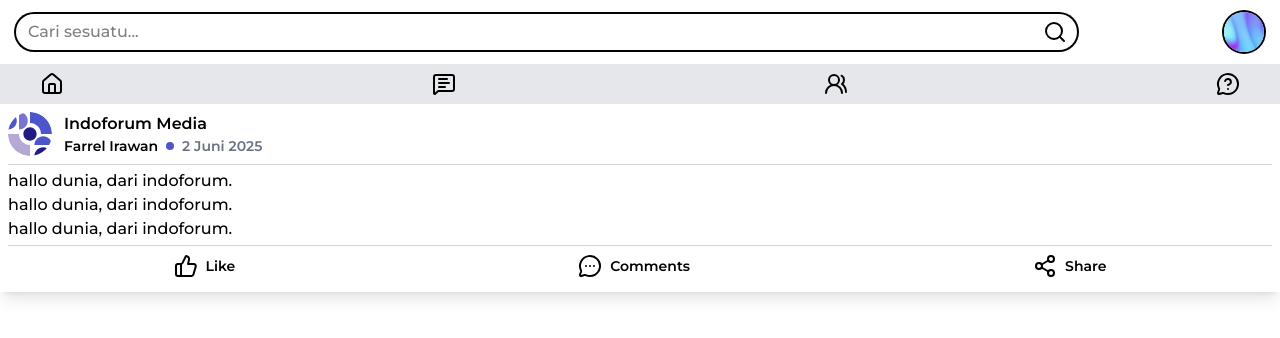
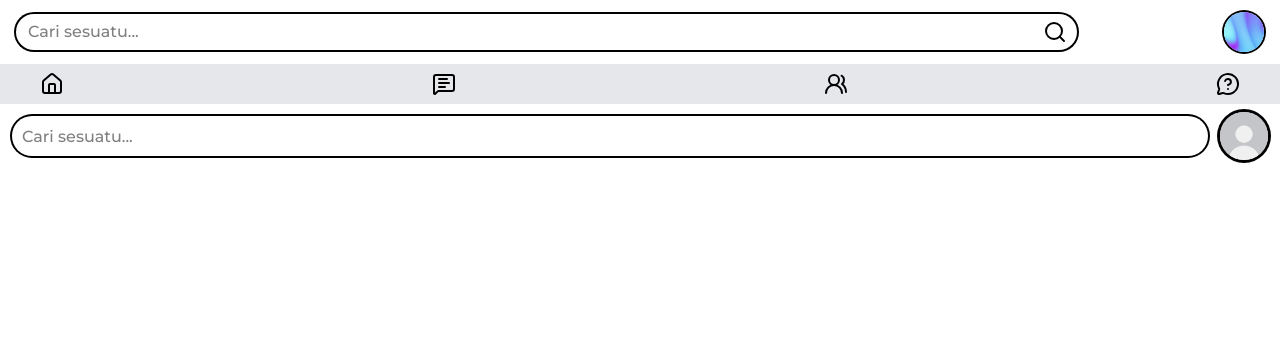
Before and after one commit to MrIrawan/indoforum, a Next.js app: page /post in a window 1280 px wide. Shown: the top 338 px of the page. Built offline with nearby package versions, Linux system fonts and the light colour scheme.

Commit message:
membuat komponen search bar

```diff
--- a/src/app/post/page.js
+++ b/src/app/post/page.js
@@ -1,78 +1,9 @@
 "use client"
 
-import Button from "@/components/ui/button/Buttons"
-import Image from "next/image"
-import inndofoumLogo from "../../../public/images/indoforum-logo.svg"
-import {
-    MessageCircleMoreIcon,
-    ThumbsUpIcon,
-    Share2Icon
-} from "lucide-react"
+import SearchBar from "@/components/container/SearchBar/SearchBar"
 
 export default function PostPage() {
     return (
-        <>
-            <article className="w-full flex flex-col bg-text-color max-h-56 px-2 shadow-lg">
-                <div className="flex gap-3 py-2">
-                    <div className="w-11 h-11 overflow-hidden rounded-full">
-                        <Image
-                            src={inndofoumLogo}
-                            alt="indoforum-logo"
-                            width={50}
-                            height={50}
-                        />
-                    </div>
-                    <div className="flex flex-col justify-between gap-0">
-                        <h2 className="text-base font-m-semibold">Indoforum Media</h2>
-                        <div className="flex items-center gap-2">
-                            <h3 className="text-sm font-m-semibold">Farrel Irawan</h3>
-                            <hr className="h-2 w-2 bg-primary-color border-none rounded-full"/>
-                            <h3 className="text-sm font-m-semibold text-gray-500">2 Juni 2025</h3>
-                        </div>
-                    </div>
-                </div>
-                {/* postcard parent */}
-                <div className="flex flex-col h-full overflow-auto w-full bg-text-color py-1 border-y border-y-gray-300">
-                    {/* postcard item */}
-                    <p className="text-base font-m-medium">hallo dunia, dari indoforum.</p>
-                    <p className="text-base font-m-medium">hallo dunia, dari indoforum.</p>
-                    <p className="text-base font-m-medium">hallo dunia, dari indoforum.</p>
-                </div>
-                <div className="w-full py-2">
-                    <ul className="w-full flex items-center justify-around gap-3">
-                        <li>
-                            <Button
-                                link="/post"
-                                buttonStyle="w-full"
-                                linkStyle="flex items-center gap-2"
-                            >
-                                <ThumbsUpIcon className="w-6 h-6" />
-                                <p className="text-sm font-m-semibold capitalize">like</p>
-                            </Button>
-                        </li>
-                        <li>
-                            <Button
-                                link="/post"
-                                buttonStyle="w-full"
-                                linkStyle="flex items-center gap-2"
-                            >
-                                <MessageCircleMoreIcon className="w-6 h-6" />
-                                <p className="text-sm font-m-semibold capitalize">comments</p>
-                            </Button>
-                        </li>
-                        <li>
-                            <Button
-                                link="/post"
-                                buttonStyle="w-full"
-                                linkStyle="flex items-center gap-2"
-                            >
-                                <Share2Icon className="w-6 h-6" />
-                                <p className="text-sm font-m-semibold capitalize">share</p>
-                            </Button>
-                        </li>
-                    </ul>
-                </div>
-            </article>
-        </>
+        <SearchBar />
     )
 }
--- /dev/null
+++ b/src/components/container/SearchBar/SearchBar.js
@@ -0,0 +1,19 @@
+import Avatar from "@/components/ui/Avatar/Avatar";
+import CustomInput from "@/components/ui/Input/Input";
+
+export default function SearchBar() {
+    return (
+        <div className="flex items-center justify-between gap-3 w-full px-3 py-2">
+            <CustomInput
+                type="search"
+                placeholder="Cari sesuatu..."
+                required
+                classname="ring-2 px-2.5 py-2 flex-1/2 rounded-3xl placeholder:font-m-medium focus:outline-0 focus:ring-secondary-color"
+            />
+            <Avatar
+                avatarSize="default"
+                classname=""
+            />
+        </div>
+    )
+}
--- a/src/components/ui/Avatar/Avatar.js
+++ b/src/components/ui/Avatar/Avatar.js
@@ -37,7 +37,7 @@
         <>
             {avatarSize === "default" && (
                 <div
-                    className={`w-${avatarSizeOptions[0].heightAndWith.width} h-${avatarSizeOptions[0].heightAndWith.height} overflow-hidden ${ring === true ? "ring-4" : "ring-0"} ring-${ringColor} rounded-full ${classname}`}
+                    className={`w-12 h-12 overflow-hidden ${ring === true ? "ring-3" : "ring-0"} ring-${ringColor} rounded-full ${classname}`}
                 >
                     <Image
                         src={avatarImg}
```
